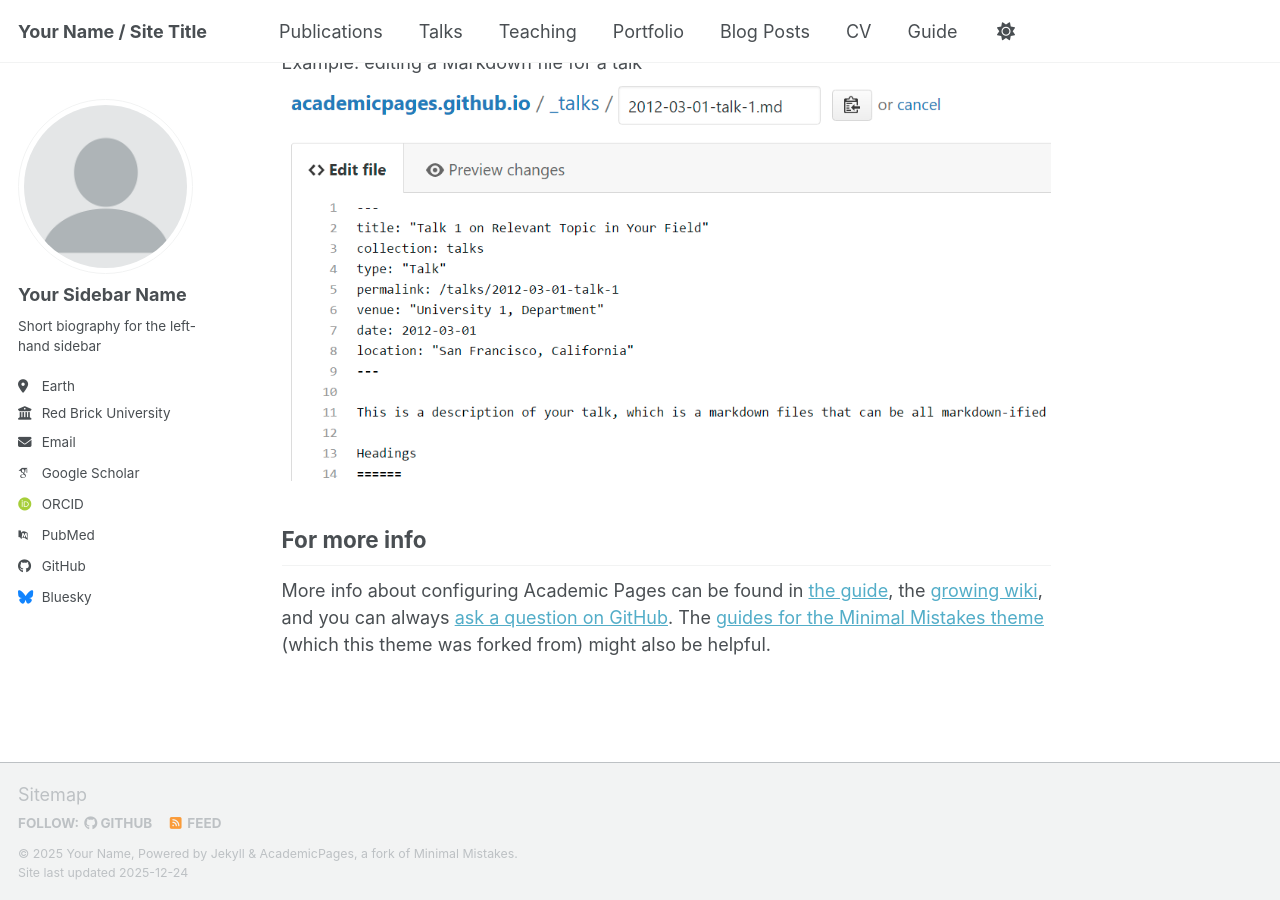
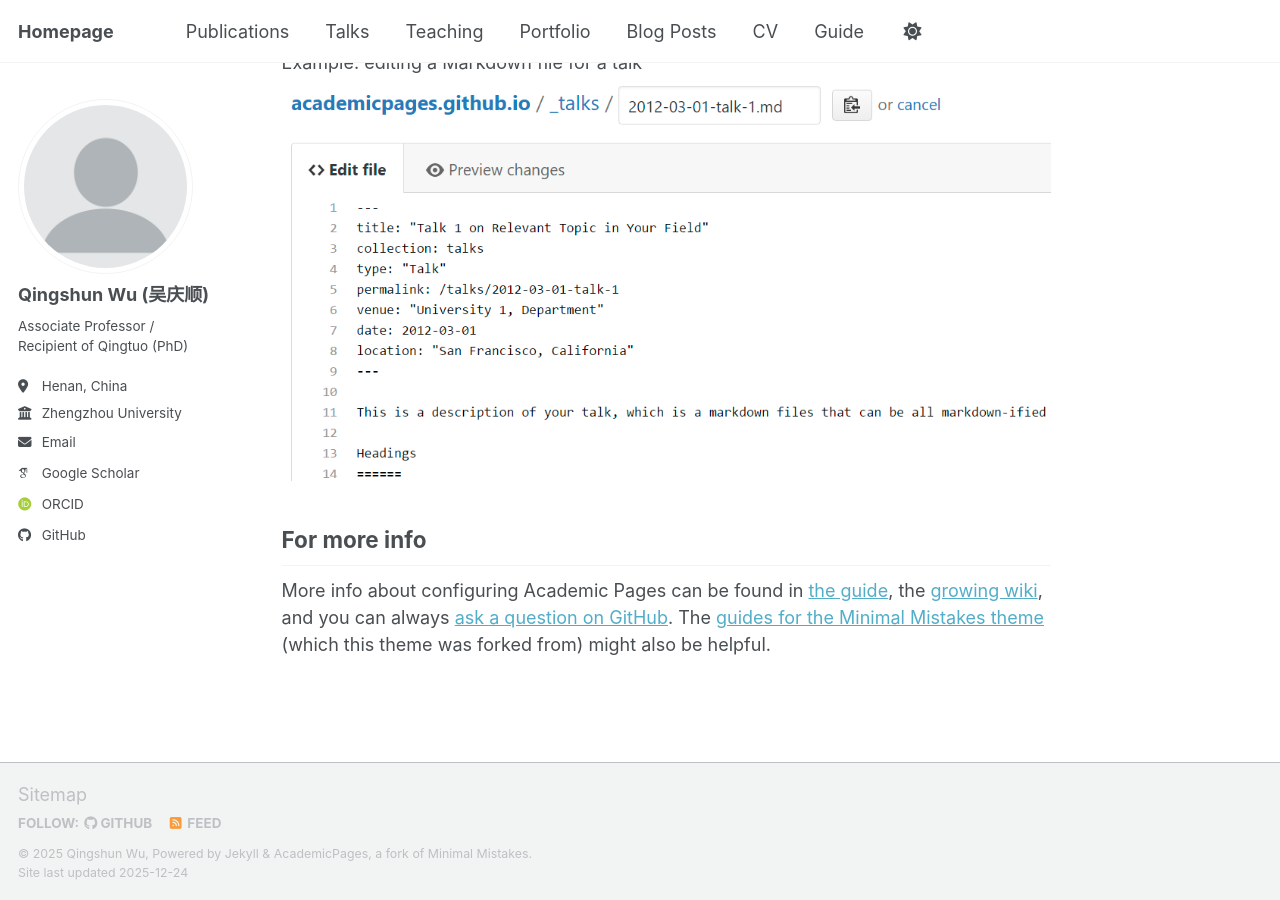
Before and after one commit to aiqswu/homepage, a Jekyll site: the page built from _pages/about.md, in a window 1280 px wide and 900 px high, scrolled down 2690 px. Built offline with Jekyll 4.4.1, drawn with Linux system fonts in a browser that asks for light colours; some web fonts are replaced; a script bundle is joined from its source files by our own code; library files that are not in the unit come from our copies.

Commit message:
Update _config.yml

```diff
--- a/_config.yml
+++ b/_config.yml
@@ -9,11 +9,11 @@
 # Basic Site Settings
 locale                   : "en-US"
 site_theme               : "default" # the available themes options are "default", "air", "sunrise", "mint", "dirt" and "contrast"
-title                    : "Your Name / Site Title"
+title                    : "Homepage"
 title_separator          : "-"
-name                     : &name "Your Name"
-description              : &description "Your Name's academic portfolio"   # Update this with a general description of your site, this is the default if not overridden by a page
-url                      : https://academicpages.github.io # The base hostname & protocol for your site e.g. "https://[your GitHub username].github.io",
+name                     : &name "Qingshun Wu"
+description              : &description "Qingshun's academic portfolio"   # Update this with a general description of your site, this is the default if not overridden by a page
+url                      : https://aiqswu.github.io/homepage # The base hostname & protocol for your site e.g. "https://[your GitHub username].github.io",
                                                            # or if you already have some other page hosted on Github then use "https://[your GitHub username].github.io/[Your Repo Name]"
 baseurl                  : "" # the subpath of your site, e.g. "/blog"
 repository               : "academicpages/academicpages.github.io"
@@ -24,24 +24,24 @@ repository               : "academicpages/academicpages.github.io"
 author:
   # Biographic information
   avatar           : "profile.png"
-  name             : "Your Sidebar Name"
-  pronouns         : # example: "she/her"
-  bio              : "Short biography for the left-hand sidebar"
-  location         : "Earth"
-  employer         : "Red Brick University"
+  name             : "Qingshun Wu (吴庆顺)"
+  pronouns         : # example: "her"
+  bio              : "Associate Professor / Recipient of Qingtuo (PhD)"
+  location         : "Henan, China"
+  employer         : "Zhengzhou University"
   uri              : # URL
-  email            : "none@example.org"
+  email            : "wqszzu@outlook.com"
 
   # Academic websites
   academia         : # URL
   arxiv            : # URL - Update with the correct link to your profile
-  googlescholar    : "https://scholar.google.com/citations?user=PS_CX0AAAAAJ"
+  googlescholar    : "https://scholar.google.com/citations?hl=en&user=N3th8moAAAAJ"
   inspire-hep      : # URL
   impactstory      : # URL
-  orcid            : "https://orcid.org/yourorcidurl"
+  orcid            : "https://orcid.org/0000-0001-5210-7027"
   semantic         : # URL
   ssrn             : # URL
-  pubmed           : "https://www.ncbi.nlm.nih.gov/pubmed/?term=john+snow"
+  pubmed           : # URL  #"https://www.ncbi.nlm.nih.gov/pubmed/?term=john+snow"
   researchgate     : # URL
   scopus           : # URL
   zotero           : # URL
@@ -51,13 +51,13 @@ author:
   bitbucket        : # Username - Update with your username on the site
   codepen          : # Username
   dribbble         : # Username
-  github           : "academicpages"
+  github           : "https://github.com/aiqswu"
   kaggle           : # Username
   stackoverflow    : # User number or user number and name (i.e., use "1" or "1/jeff-atwood")
 
   # Social media
   artstation       : # Username
-  bluesky          : "bsky.app" # Replace this with you Bluesky username
+  bluesky          : #"bsky.app" # Replace this with you Bluesky username
   facebook         : # Username
   flickr           : # Username
   foursquare       : # Username
```
